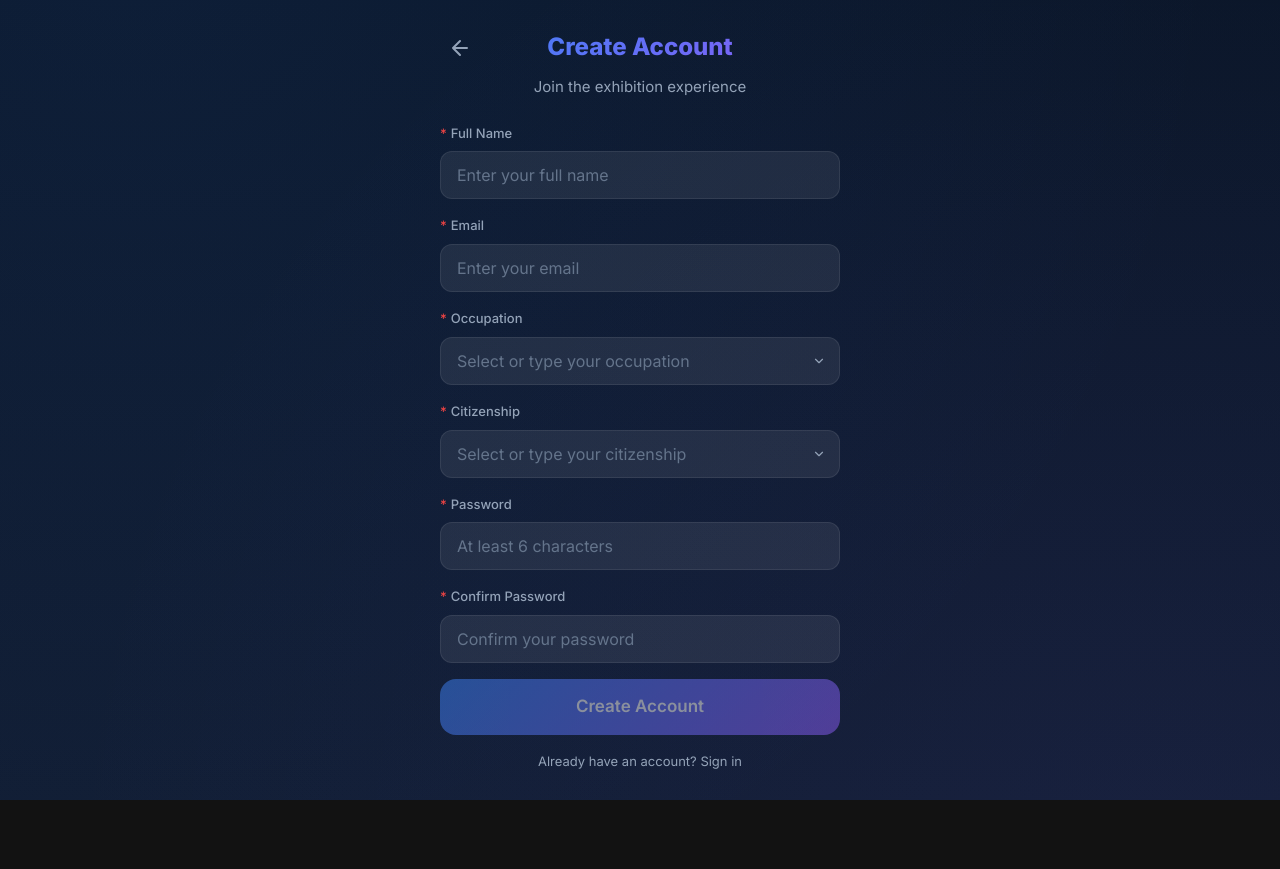
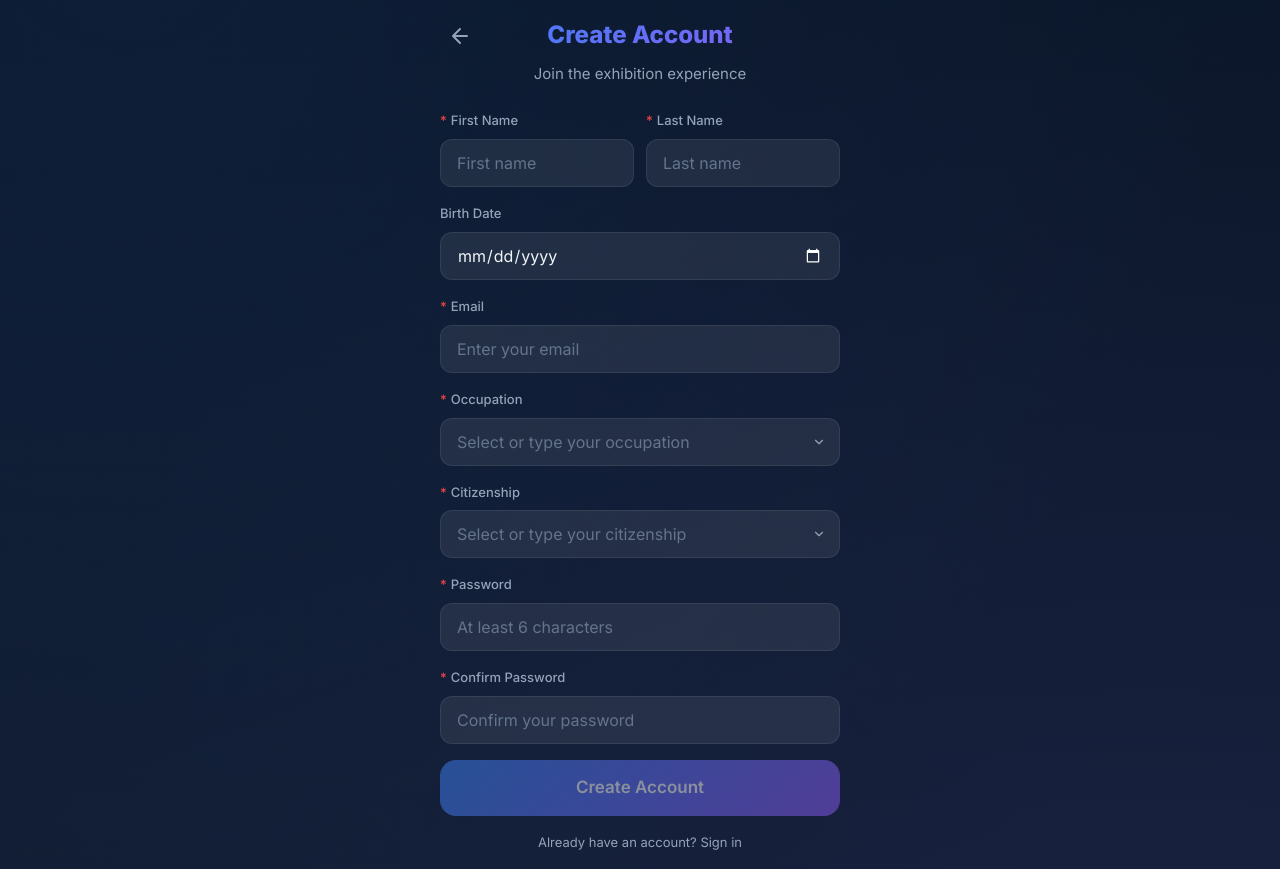
Before and after one commit to ronaldchong83ai/ExhibitionExplorer, a Next.js app: page /register in a window 1280 px wide. Before the commit the page ends 800 px from the top, so only its background shows below. Built offline with nearby package versions, Linux system fonts and the light colour scheme.

Commit message:
Replace Full Name with First Name and Last Name inputs and include Birth Date input in Register and Profile pages

```diff
--- a/src/app/api/my-profile/route.ts
+++ b/src/app/api/my-profile/route.ts
@@ -29,10 +29,17 @@ export async function PUT(request: NextRequest) {
   }
 
   const body = await request.json();
-  const { name, contact, profilePic, dob, occupation, citizenship } = body;
+  const { firstName, lastName, name, contact, profilePic, dob, occupation, citizenship } = body;
 
-  if (!name || !name.trim()) {
-    return Response.json({ success: false, error: 'Name is required' }, { status: 400 });
+  const fName = firstName ? firstName.trim() : (name ? name.trim().split(' ')[0] : '');
+  const lName = lastName ? lastName.trim() : (name ? name.trim().split(' ').slice(1).join(' ') : '');
+  const fullName = `${fName} ${lName}`.trim() || (name ? name.trim() : '');
+
+  if (!fName) {
+    return Response.json({ success: false, error: 'First name is required' }, { status: 400 });
+  }
+  if (!lName) {
+    return Response.json({ success: false, error: 'Last name is required' }, { status: 400 });
   }
   if (!occupation || !occupation.trim()) {
     return Response.json({ success: false, error: 'Occupation is required' }, { status: 400 });
@@ -50,7 +57,9 @@ export async function PUT(request: NextRequest) {
 
   const updatedUser = {
     ...data.users[userIdx],
-    name: name.trim(),
+    name: fullName,
+    firstName: fName,
+    lastName: lName,
     contact: contact ? contact.trim() : '',
     profilePic: profilePic || null,
     dob: dob || null,
--- a/src/app/register/page.tsx
+++ b/src/app/register/page.tsx
@@ -8,7 +8,7 @@ import { OCCUPATIONS, CITIZENSHIPS } from '@/lib/constants/profileOptions';
 
 export default function RegisterPage() {
   const router = useRouter();
-  const [form, setForm] = useState({ name: '', email: '', occupation: '', citizenship: '', password: '', confirmPassword: '' });
+  const [form, setForm] = useState({ firstName: '', lastName: '', dob: '', email: '', occupation: '', citizenship: '', password: '', confirmPassword: '' });
   const [error, setError] = useState('');
   const [loading, setLoading] = useState(false);
 
@@ -85,6 +85,10 @@ export default function RegisterPage() {
     setOccupationError('');
     setCitizenshipError('');
 
+    if (!form.firstName.trim() || !form.lastName.trim()) {
+      setError('First name and last name are required');
+      return;
+    }
     if (!isOtpVerified) {
       setError('Please verify your email address using OTP first.');
       return;
@@ -128,7 +132,9 @@ export default function RegisterPage() {
         method: 'POST',
         headers: { 'Content-Type': 'application/json' },
         body: JSON.stringify({
-          name: form.name,
+          firstName: form.firstName,
+          lastName: form.lastName,
+          dob: form.dob,
           email: form.email,
           occupation: matchedOccupation,
           citizenship: matchedCitizenship,
@@ -163,20 +169,50 @@ export default function RegisterPage() {
         </div>
 
         <form onSubmit={handleSubmit} className="auth-form">
+          <div style={{ display: 'flex', gap: '12px' }}>
+            <div className="form-group" style={{ flex: 1 }}>
+              <label className="form-label" htmlFor="reg-firstname">
+                <span style={{ color: '#ef4444', marginRight: '4px' }}>*</span>First Name
+              </label>
+              <input
+                id="reg-firstname"
+                name="firstName"
+                type="text"
+                className="form-input"
+                placeholder="First name"
+                value={form.firstName}
+                onChange={handleChange}
+                required
+                autoComplete="given-name"
+              />
+            </div>
+            <div className="form-group" style={{ flex: 1 }}>
+              <label className="form-label" htmlFor="reg-lastname">
+                <span style={{ color: '#ef4444', marginRight: '4px' }}>*</span>Last Name
+              </label>
+              <input
+                id="reg-lastname"
+                name="lastName"
+                type="text"
+                className="form-input"
+                placeholder="Last name"
+                value={form.lastName}
+                onChange={handleChange}
+                required
+                autoComplete="family-name"
+              />
+            </div>
+          </div>
+
           <div className="form-group">
-            <label className="form-label" htmlFor="reg-name">
-              <span style={{ color: '#ef4444', marginRight: '4px' }}>*</span>Full Name
-            </label>
+            <label className="form-label" htmlFor="reg-dob">Birth Date</label>
             <input
-              id="reg-name"
-              name="name"
-              type="text"
+              id="reg-dob"
+              name="dob"
+              type="date"
               className="form-input"
-              placeholder="Enter your full name"
-              value={form.name}
+              value={form.dob}
               onChange={handleChange}
-              required
-              autoComplete="name"
             />
           </div>
 
@@ -376,7 +412,8 @@ export default function RegisterPage() {
             disabled={
               loading ||
               !isOtpVerified ||
-              !form.name.trim() ||
+              !form.firstName.trim() ||
+              !form.lastName.trim() ||
               !form.email.trim() ||
               !form.occupation.trim() ||
               !form.citizenship.trim() ||
--- a/src/lib/db.ts
+++ b/src/lib/db.ts
@@ -75,12 +75,19 @@ export async function getData(): Promise<DataStore> {
   ]);
 
   return {
-    users: users.map(u => ({
-      ...u,
-      role: u.role as UserRole,
-      provider: u.provider as AuthProvider,
-      createdAt: u.createdAt.toISOString()
-    })),
+    users: users.map(u => {
+      const parts = (u.name || '').trim().split(/\s+/);
+      const derivedFirst = u.firstName || parts[0] || '';
+      const derivedLast = u.lastName || parts.slice(1).join(' ') || '';
+      return {
+        ...u,
+        firstName: derivedFirst,
+        lastName: derivedLast,
+        role: u.role as UserRole,
+        provider: u.provider as AuthProvider,
+        createdAt: u.createdAt.toISOString()
+      };
+    }),
     exhibitions: (() => {
       const mapped = exhibitions.map(e => ({
         ...e,
@@ -179,7 +186,9 @@ export async function saveData(data: DataStore): Promise<void> {
     ...data.users.map(u => prisma.user.upsert({
       where: { id: u.id },
       update: {
-        name: u.name,
+        name: u.name || `${u.firstName || ''} ${u.lastName || ''}`.trim(),
+        firstName: u.firstName ?? null,
+        lastName: u.lastName ?? null,
         email: u.email,
         contact: u.contact,
         passwordHash: u.passwordHash,
@@ -193,7 +202,9 @@ export async function saveData(data: DataStore): Promise<void> {
       },
       create: {
         id: u.id,
-        name: u.name,
+        name: u.name || `${u.firstName || ''} ${u.lastName || ''}`.trim(),
+        firstName: u.firstName ?? null,
+        lastName: u.lastName ?? null,
         email: u.email,
         contact: u.contact,
         passwordHash: u.passwordHash,
--- a/src/types/index.ts
+++ b/src/types/index.ts
@@ -9,6 +9,8 @@ export type ActionType = 'SCAN_QR' | 'SCAN_LINKRAY' | 'REDEEM_COUPON' | 'VIEW_EX
 export interface User {
   id: string;
   name: string;
+  firstName?: string | null;
+  lastName?: string | null;
   email: string;
   contact: string;
   passwordHash: string;
```
Also changed, not shown: src/app/(visitor)/my-page/profile/page.tsx (+35 -9 lines), src/app/api/auth/register/route.ts (+11 -4 lines), 1 other file (tests, documents, lock files or other folders).
